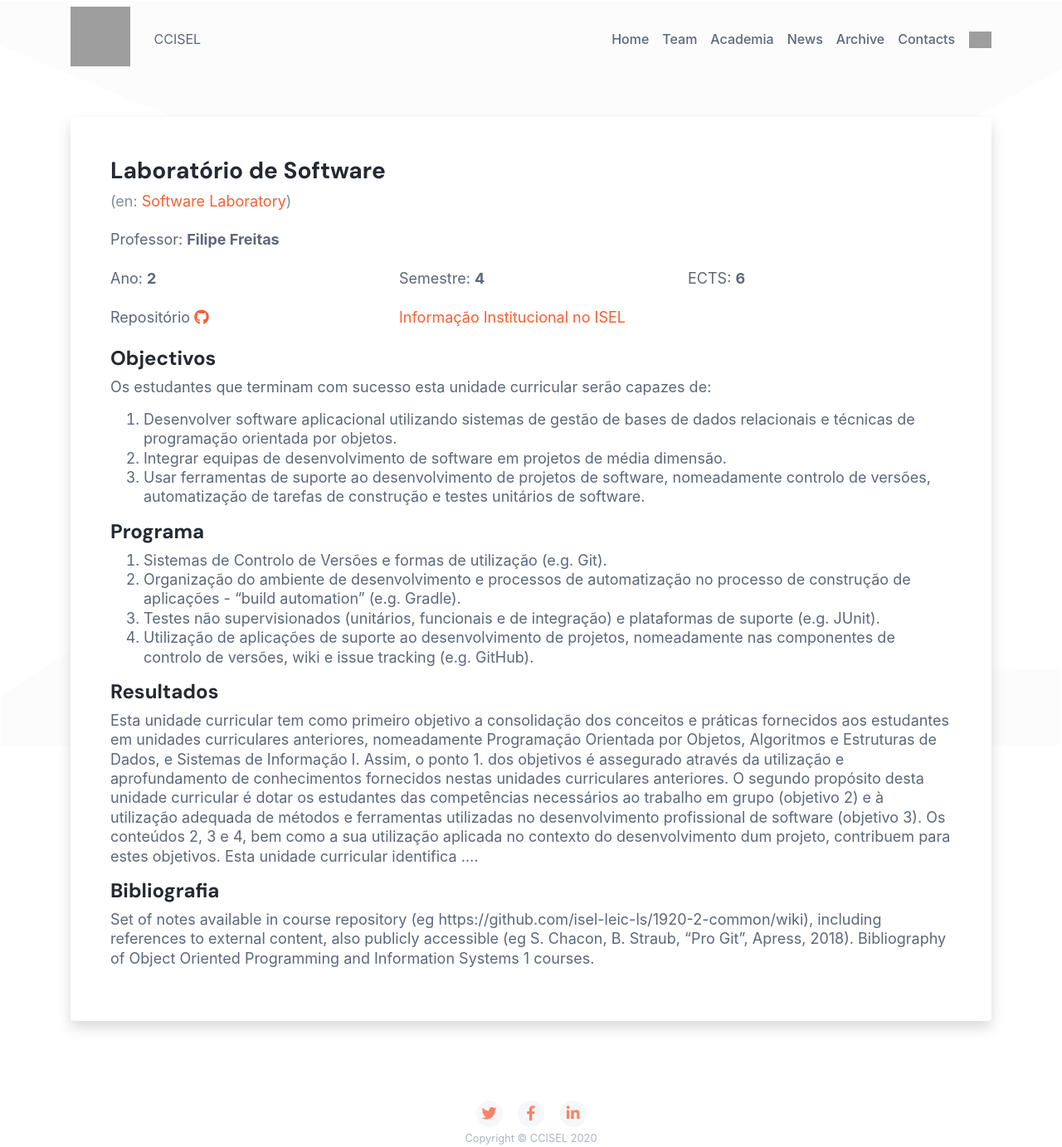
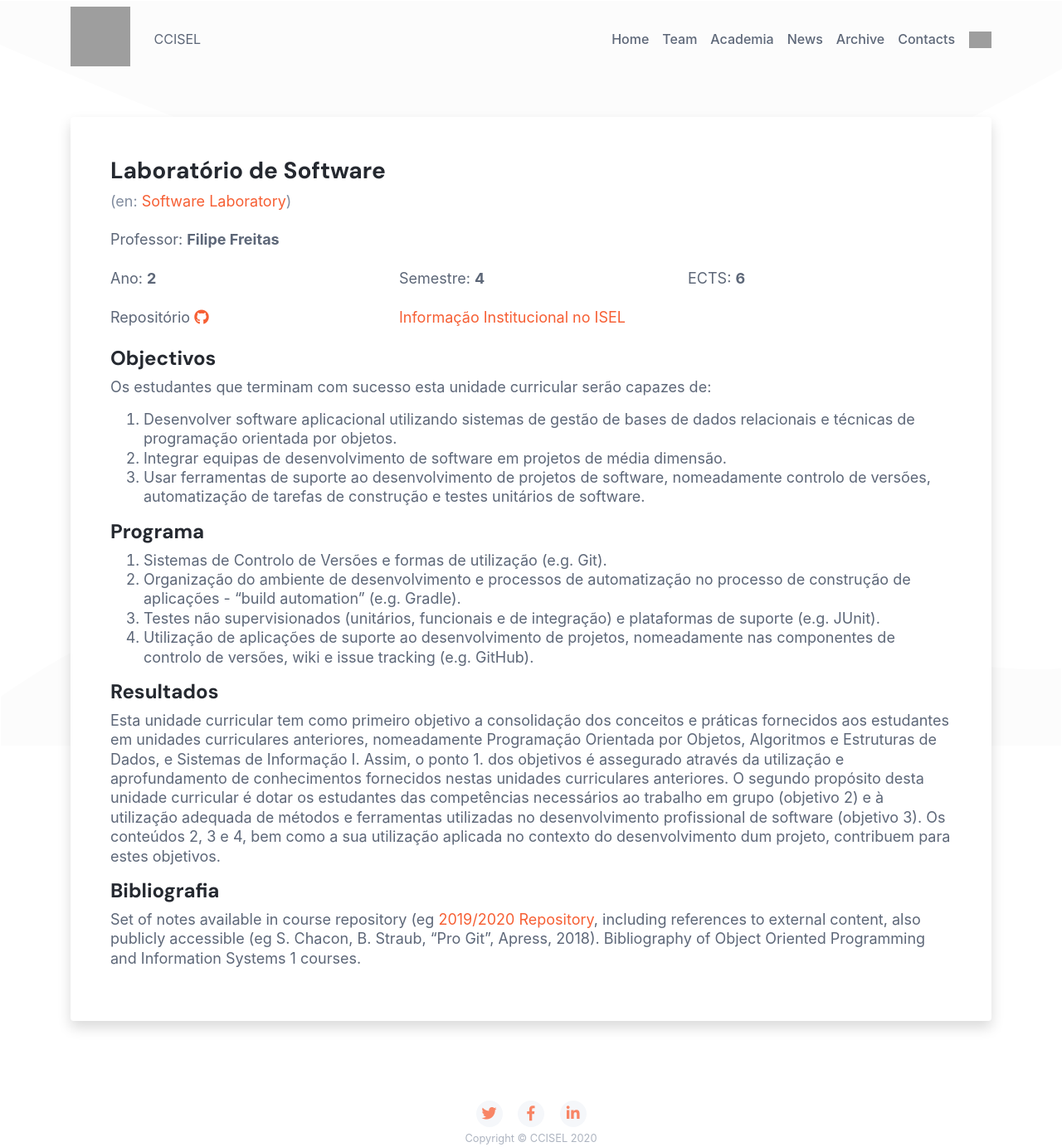
Before and after one commit to jpatri/ccisel.github.io, a Jekyll site: the page built from academia/leic/ls-pt.md, in a window 1280 px wide. Shown: the whole page at 83% size. Built offline with Jekyll 4.4.1, drawn with Linux system fonts in a browser that asks for light colours.

Commit message:
Bib Link Done

```diff
--- a/_layouts/academia/leic/ls.md
+++ b/_layouts/academia/leic/ls.md
@@ -11,6 +11,6 @@ ects: 6
 professor:
   display_name: Filipe Freitas
 bibliography: |
-  Set of notes available in course repository (eg https://github.com/isel-leic-ls/1920-2-common/wiki), including references to external content, also publicly accessible (eg S. Chacon, B. Straub, “Pro Git”, Apress, 2018).
+  Set of notes available in course repository (eg [2019/2020 Repository](https://github.com/isel-leic-ls/1920-2-common/wiki), including references to external content, also publicly accessible (eg S. Chacon, B. Straub, “Pro Git”, Apress, 2018).
   Bibliography of Object Oriented Programming and Information Systems 1 courses.
 ---
--- a/academia/leic/ls-pt.md
+++ b/academia/leic/ls-pt.md
@@ -15,5 +15,4 @@ outcomes: |
   Esta unidade curricular tem como primeiro objetivo a consolidação dos conceitos e práticas fornecidos aos estudantes em unidades curriculares anteriores, nomeadamente Programação Orientada por Objetos, Algoritmos e Estruturas de Dados, e Sistemas de Informação I.
   Assim, o ponto 1. dos objetivos é assegurado através da utilização e aprofundamento de conhecimentos fornecidos nestas unidades curriculares anteriores.
   O segundo propósito desta unidade curricular é dotar os estudantes das competências necessários ao trabalho em grupo (objetivo 2) e à utilização adequada de métodos e ferramentas utilizadas no desenvolvimento profissional de software (objetivo 3). Os conteúdos 2, 3 e 4, bem como a sua utilização aplicada no contexto do desenvolvimento dum projeto, contribuem para estes objetivos.
-  Esta unidade curricular identifica ....
 ---
```
